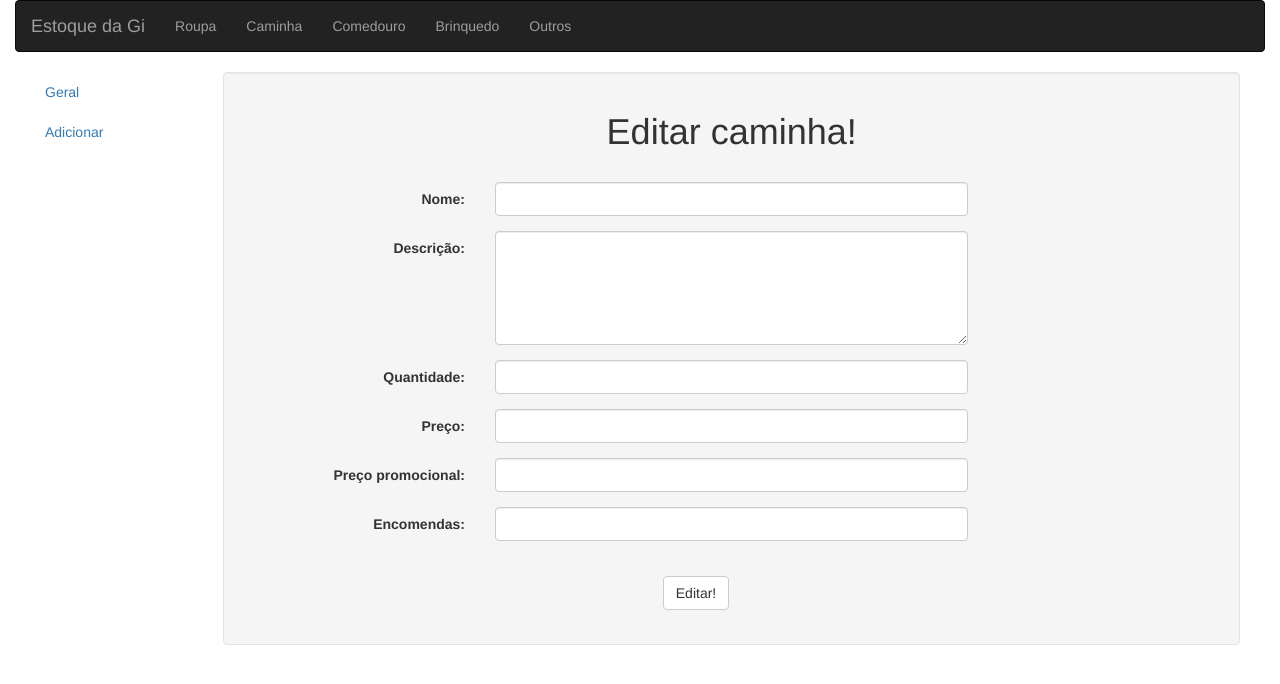
After one commit to Yagamii/estoque, a PHP site: template src/template/Caminha/editar.php in a window 1280 px wide. The commit adds this page. Shown: the top 684 px of the page. Run offline with PHP 8.4, Linux system fonts and the light colour scheme; the template is opened without the code that fills it, so the values that code supplies are empty; some libraries are stand-ins or nearby versions.

Commit message:
Feito todas as paginas de caminha
Todas as paginas prontas, controller, view, model e template

```diff
--- /dev/null
+++ b/src/template/Caminha/apagar.php
@@ -0,0 +1,4 @@
+<!---
+  pagina feita apenas para rodar o codigo da controller que vai deletar a
+  caminha no painel
+-->
--- /dev/null
+++ b/src/template/Caminha/editar.php
@@ -0,0 +1,74 @@
+<div class="container-fluid">
+
+  <div class="row row-offcanvas row-offcanvas-left">
+
+    <?php require_once("src/template/Layouts/sidebar.php"); ?>
+    <div class="container-fluid">
+
+      <div class="col-sm-10 well">
+
+        <h1 align="center">Editar caminha!</h1><br/>
+
+        <form action="index.php?page=caminha&action=editar" class="form-horizontal" method="POST" name="editarCaminha">
+
+          <div class="form-group">
+            <label class="control-label col-sm-3" for="nome">Nome:</label>
+              <div class="col-sm-6">
+                <input type="text" class="form-control" name="nome" id="nome" value="<?php echo $caminha[0]['nome']; ?>" />
+              </div>
+          </div>
+
+          <div class="form-group">
+            <label class="control-label col-sm-3" for="descricao">Descrição:</label>
+              <div class="col-sm-6">
+                <textarea class="form-control" name="descricao" id="descricao" rows="5"><?php echo $caminha[0]['descricao'];?></textarea>
+              </div>
+          </div>
+
+          <div class="form-group">
+            <label class="control-label col-sm-3" for="quantidade">Quantidade:</label>
+              <div class="col-sm-6">
+                <input type="text" class="form-control" name="quantidade" id="quantidade" value="<?php echo $caminha[0]['quantidade'];?>" />
+              </div>
+          </div>
+
+          <div class="form-group">
+            <label class="control-label col-sm-3" for="preco">Preço:</label>
+              <div class="col-sm-6">
+                <input type="text" class="form-control" name="preco" id="preco" value="<?php echo $caminha[0]['preco'];?>" />
+              </div>
+          </div>
+
+          <div class="form-group">
+            <label class="control-label col-sm-3" for="precoPromo">Preço promocional:</label>
+              <div class="col-sm-6">
+                <input type="text" class="form-control" name="precoPromo" id="precoPromo" value="<?php echo $caminha[0]['preco_promo'];?>" />
+              </div>
+          </div>
+
+          <div class="form-group">
+            <label class="control-label col-sm-3" for="encomendas">Encomendas:</label>
+              <div class="col-sm-6">
+                <input type="text" class="form-control" name="encomendas" id="emcomendas" value="<?php echo $caminha[0]['encomendas'];?>" />
+              </div>
+          </div>
+
+          <br/>
+
+          <div class="form-group">
+            <div class="col-sm-offset-5 col-sm-4">
+              <input type="hidden" name="id" value="<?php echo $_GET['id'];?>" />
+              <input type="hidden" name="editCaminha" value="TRUE" />
+              <button type="submit" class="btn btn-default" name="editar">Editar!</button>
+            </div>
+          </div>
+
+        </form>
+
+      </div>
+
+    </div>
+
+  </div>
+
+</div>
```
Also changed, not shown: src/controller/Caminha/CaminhaController.php (+67 -3 lines), src/model/Caminha/CaminhaModel.php (+32 -0 lines), src/template/Caminha/adicionar.php (+44 -0 lines).
